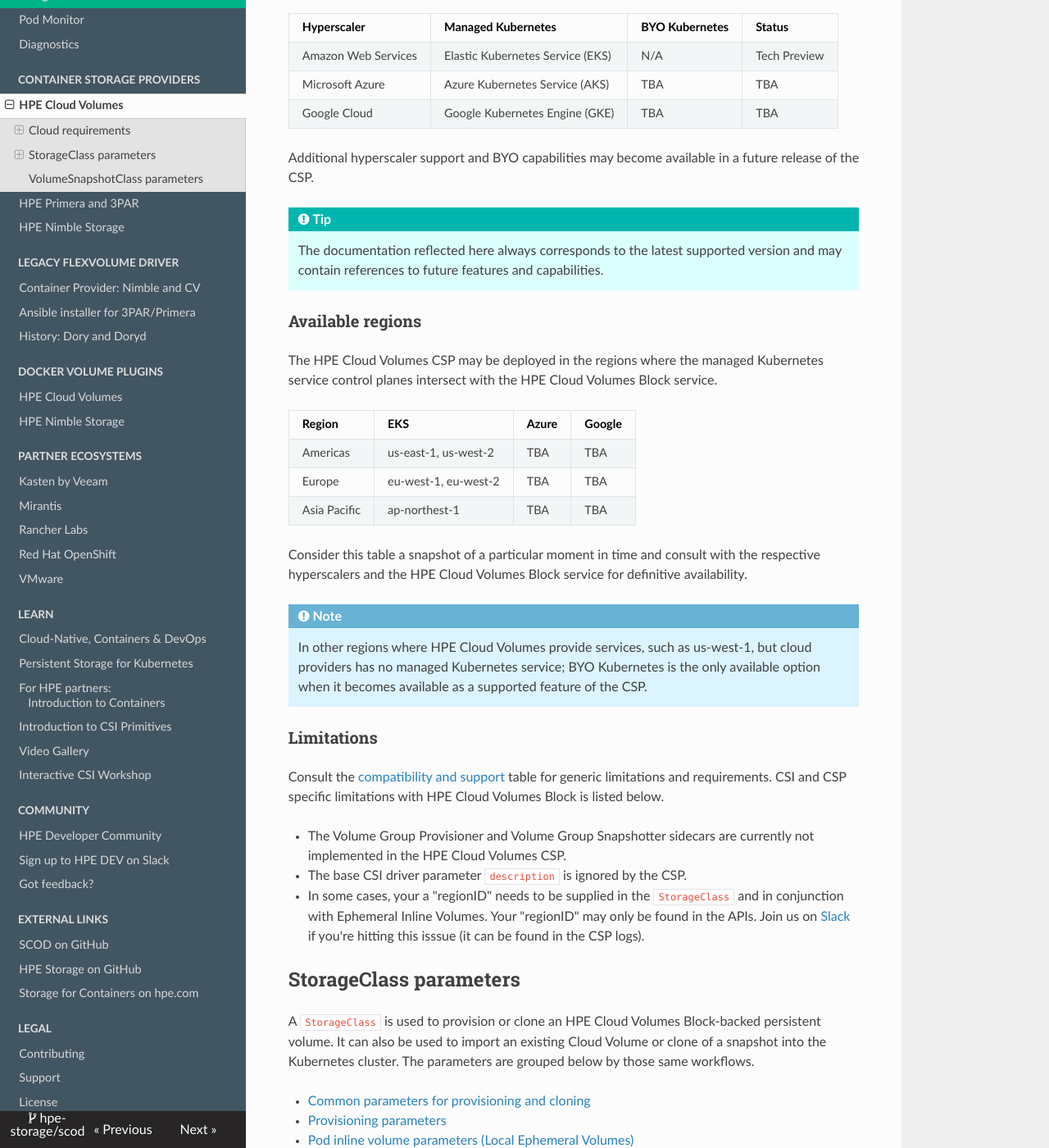
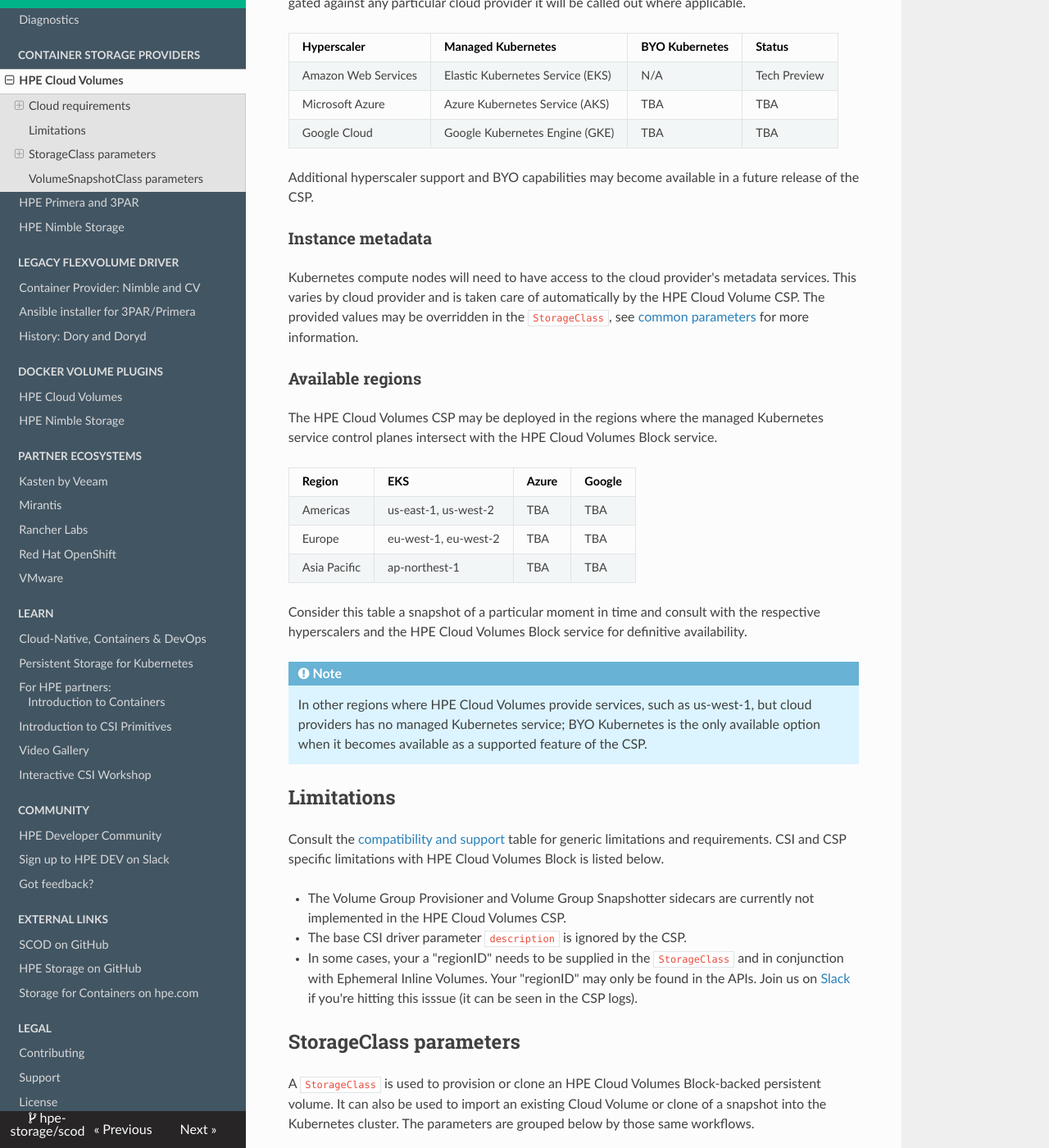
Before and after one commit to hpe-storage/scod, an MkDocs documentation site: the page built from docs/container_storage_provider/hpe_cloud_volumes/index.md, in a window 1280 px wide and 1400 px high, scrolled down 1039 px. Shown: the whole window at 82% size. Built offline with MkDocs 1.6.1, drawn with Linux system fonts in a browser that asks for light colours; nearby versions of some CDN libraries; some of the changed text lies outside the part shown.

Commit message:
Preparing for CV CSP
Signed-off-by: Michael Mattsson <michael.mattsson@hpe.com>

```diff
--- a/docs/container_storage_provider/hpe_cloud_volumes/index.md
+++ b/docs/container_storage_provider/hpe_cloud_volumes/index.md
@@ -22,8 +22,9 @@
 
 Additional hyperscaler support and BYO capabilities may become available in a future release of the CSP.
 
-!!! tip
-    The documentation reflected here always corresponds to the latest supported version and may contain references to future features and capabilities.
+### Instance metadata
+
+Kubernetes compute nodes will need to have access to the cloud provider's metadata services. This varies by cloud provider and is taken care of automatically by the HPE Cloud Volume CSP. The provided values may be overridden in the `StorageClass`, see [common parameters](#common_parameters_for_provisioning_and_cloning) for more information.
 
 ### Available regions
 
@@ -40,13 +41,13 @@
 !!! note
     In other regions where HPE Cloud Volumes provide services, such as us-west-1, but cloud providers has no managed Kubernetes service; BYO Kubernetes is the only available option when it becomes available as a supported feature of the CSP.
 
-### Limitations
+## Limitations
 
 Consult the [compatibility and support](../../csi_driver/index.md#compatibility_and_support) table for generic limitations and requirements. CSI and CSP specific limitations with HPE Cloud Volumes Block is listed below.
 
 - The Volume Group Provisioner and Volume Group Snapshotter sidecars are currently not implemented in the HPE Cloud Volumes CSP.
 - The base CSI driver parameter `description` is ignored by the CSP.
-- In some cases, your a "regionID" needs to be supplied in the `StorageClass` and in conjunction with Ephemeral Inline Volumes. Your "regionID" may only be found in the APIs. Join us on [Slack](https://slack.hpedev.io/) if you're hitting this isssue (it can be found in the CSP logs).
+- In some cases, your a "regionID" needs to be supplied in the `StorageClass` and in conjunction with Ephemeral Inline Volumes. Your "regionID" may only be found in the APIs. Join us on [Slack](https://slack.hpedev.io/) if you're hitting this isssue (it can be seen in the CSP logs).
 
 ## StorageClass parameters
 
@@ -62,19 +63,22 @@
 Please see [using the HPE CSI Driver](../../csi_driver/using.md#base_storageclass_parameters) for base `StorageClass` examples. All parameters enumerated reflects the current version and may contain unannounced features and capabilities.
 
 !!! note
-    These are optional parameters unless specified.
+    All parameters are optional unless documented as mandatory for a particular use case.
 
 ### Common parameters for provisioning and cloning
 
 These parameters are mutable between a parent volume and creating a clone from a snapshot.
 
-| Parameter                      | String  | Description |
-| ------------------------------ | ------- | ----------- |
-| destroyOnDelete                | Boolean | Indicates the backing Cloud Volume (including snapshots) should be destroyed when the PVC is deleted. Defaults to "false" which means volumes needs to be pruned manually in the Cloud Volume service. |
-| limitIops                      | Integer | The IOPS limit of the volume. The IOPS limit should be in the range 300 (default) to 20000. |
-| performancePolicy<sup>1</sup>  | Text    | The name of the performance policy to assign to the volume. Available performance policies: "Exchange", "Oracle", "SharePoint", "SQL", "Windows File Server". Defaults to "Other Workloads". |
-| schedule                       | Text    | Snapshot schedule to assign to the volumes. Available schedules: "hourly", "daily", "twicedaily", "weekly", "monthly", "none". Defaults to "daily". |
-| retentionPolicy                | Integer | Retention policy to assign to the `schedule`. The parameter must be paired properly with the `schedule`. <br /><br /><ul><li>hourly: 6, 12, 24<li>daily: 3, 7, 14<li>twicedaily: 4, 8, 14<li>weekly: 2, 4, 8<li>monthly: 3, 6, 12</ul>Defaults to "3" paired with the "daily" `retentionPolicy`.
+| Parameter                       | String  | Description |
+| ------------------------------- | ------- | ----------- |
+| destroyOnDelete                 | Boolean | Indicates the backing Cloud Volume (including snapshots) should be destroyed when the PVC is deleted. Defaults to "false" which means volumes needs to be pruned manually in the Cloud Volume service. |
+| limitIops                       | Integer | The IOPS limit of the volume. The IOPS limit should be in the range 300 (default) to 20000. |
+| performancePolicy<sup>1</sup>   | Text    | The name of the performance policy to assign to the volume. Available performance policies: "Exchange", "Oracle", "SharePoint", "SQL", "Windows File Server". Defaults to "Other Workloads". |
+| schedule                        | Text    | Snapshot schedule to assign to the volumes. Available schedules: "hourly", "daily", "twicedaily", "weekly", "monthly", "none". Defaults to "daily". |
+| retentionPolicy                 | Integer | Retention policy to assign to the `schedule`. The parameter must be paired properly with the `schedule`. <br /><br /><ul><li>hourly: 6, 12, 24<li>daily: 3, 7, 14<li>twicedaily: 4, 8, 14<li>weekly: 2, 4, 8<li>monthly: 3, 6, 12</ul>Defaults to "3" paired with the "daily" `retentionPolicy`.
+| privateCloud<sup>1</sup>        | Text    | Override the compute instance provided VPC/VNET. |
+| existingCloudSubnet<sup>1</sup> | Text    | Override the compute instance provided subnet. |
+| automatedConnection<sup>1</sup> | Boolean | Override the HPE Cloud Volumes configured setting for connection automation. |
 
 <small>
  Restrictions applicable when using the [CSI volume mutator](../../csi_driver/using.md#using_volume_mutations):
```
